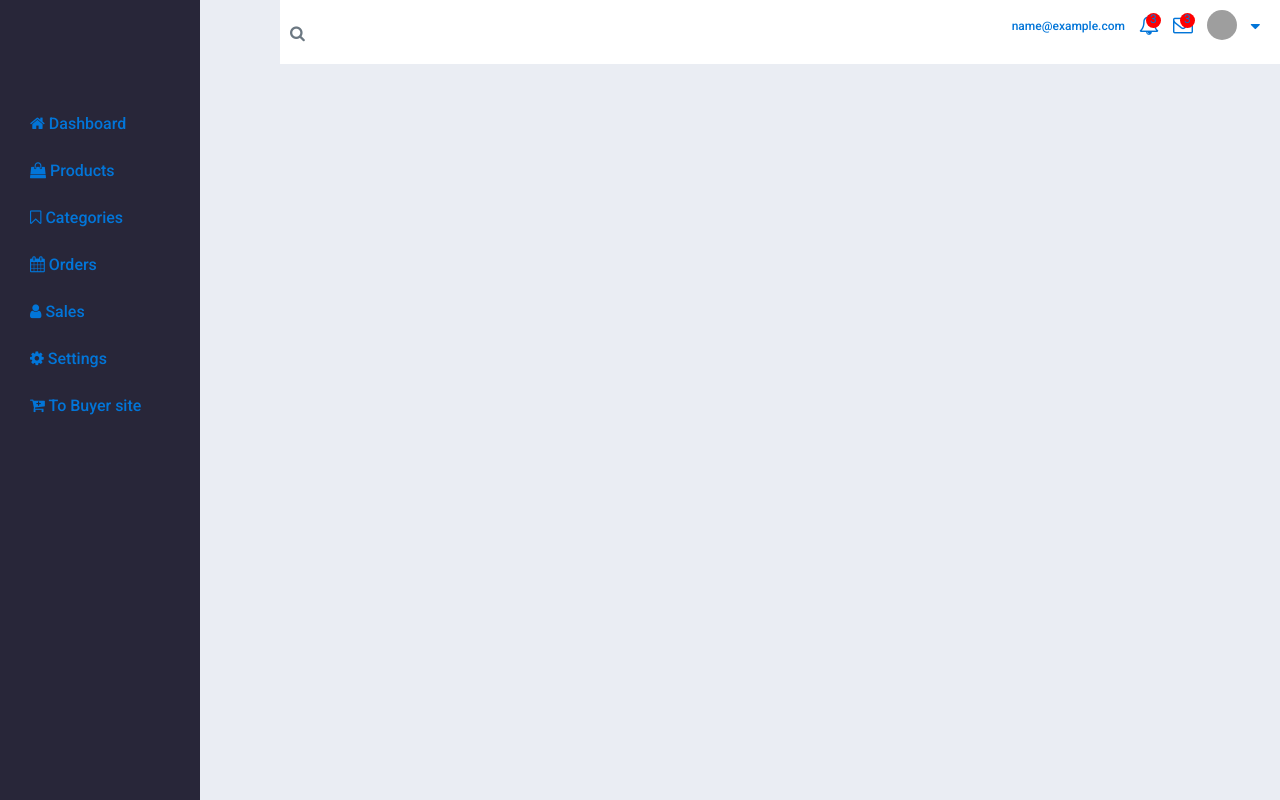
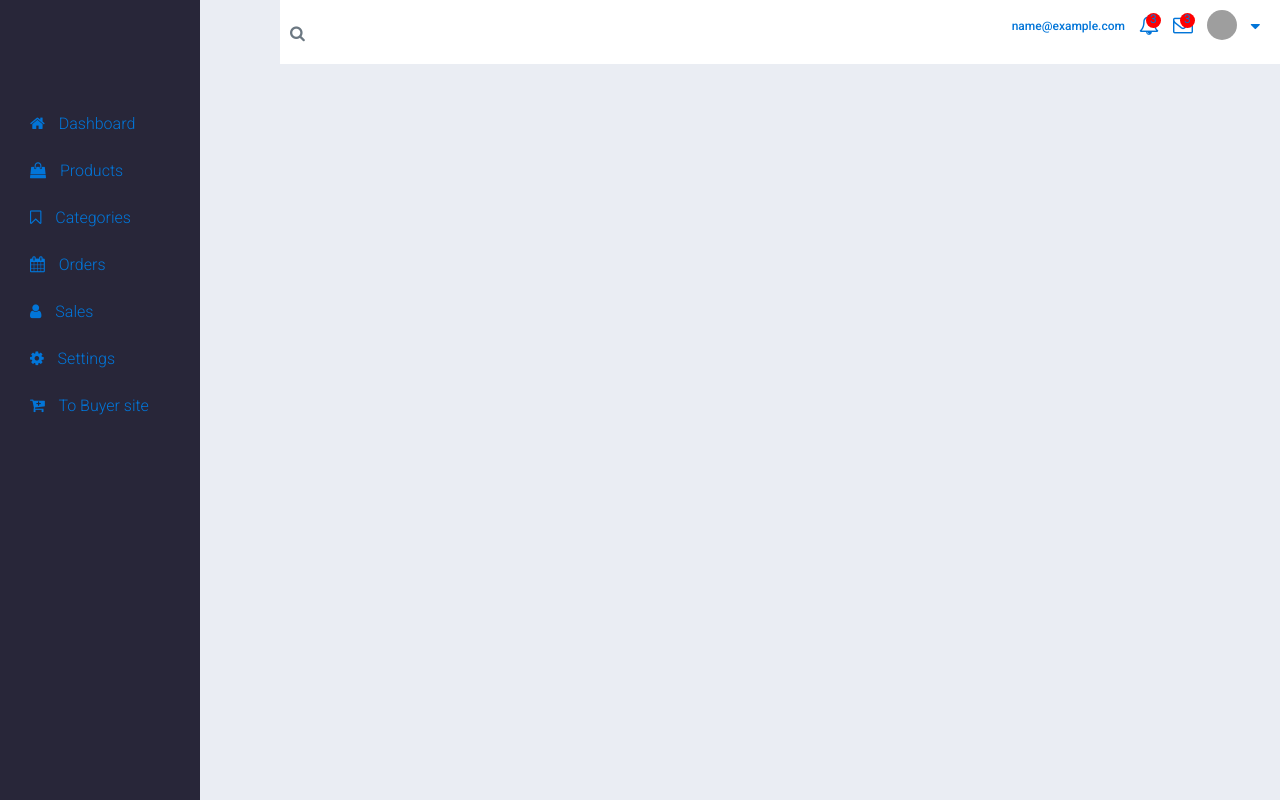
Before and after one commit to inno-asiimwe/ecommerce-1.11, a Django app: page /merchant/dashboard in a window 1280 px wide. Run offline with Django 3.2, Linux system fonts and the light colour scheme; a user stored in the database is signed in; tables that the repository leaves empty hold one stand-in row (values such as "Sample post"); some libraries are stand-ins or nearby versions; grey boxes are pictures that could not be loaded.

Commit message:
[Chore #154310363] Refactor Side bar styling.

```diff
--- a/static_my_proj/css/main.css
+++ b/static_my_proj/css/main.css
@@ -146,7 +146,9 @@ body {
       display: block;
       text-decoration: none;
       padding: 15px 30px;
-      font-weight: 500; }
+      font-weight: 300; }
+      #sideMenu nav a .fa {
+        padding-right: 10px; }
 
 header {
   margin-left: 280px;
--- a/static_my_proj/sass/main.scss
+++ b/static_my_proj/sass/main.scss
@@ -22,7 +22,10 @@
             display: block;
             text-decoration: none;
             padding: 15px 30px;
-            font-weight: 500;
+            font-weight: 300;
+            .fa {
+                padding-right: 10px;
+            }
           }
     }
 
--- a/templates/merchant/dashboard.html
+++ b/templates/merchant/dashboard.html
@@ -5,7 +5,7 @@
 {% url 'password_change' as password_change_url %}
 <section id="sideMenu">
     <nav>
-      <a href="#" class="active"><i class="fa fa-home" aria-hidden="true"></i> Dashboard</a>
+      <a href="#"><i class="fa fa-home" aria-hidden="true"></i> Dashboard</a>
       <a href="#"><i class="fa fa-shopping-bag" aria-hidden="true"></i>
          Products</a>
       <a href="#"><i class="fa fa-bookmark-o" aria-hidden="true"></i>
@@ -35,7 +35,7 @@
         <i class="fa fa-envelope-o" aria hidden="true"></i>
         <span class="circle">3</span>
     </a>
-    <a href="#">
+    <a href="#" class="profile">
       <div class="user-img"></div>
       <i class="fa fa-caret-down" aria-hidden="true"></i>
       <div class="dropdown-content">
```
Also changed, not shown: 1 other file.
